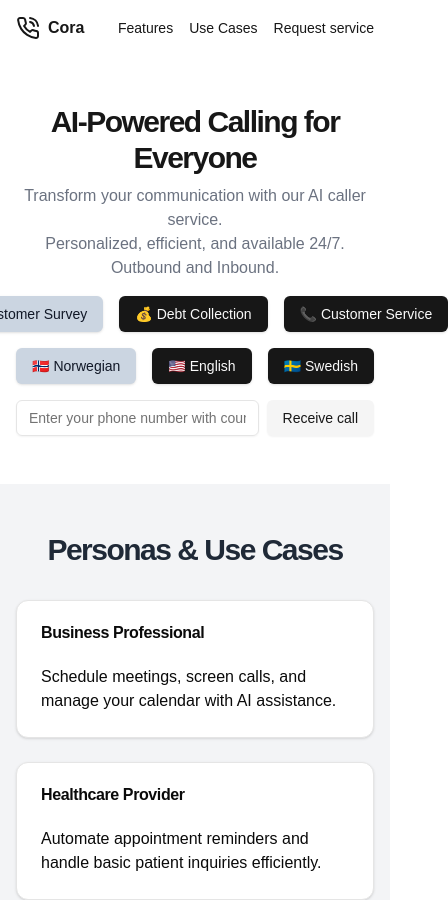
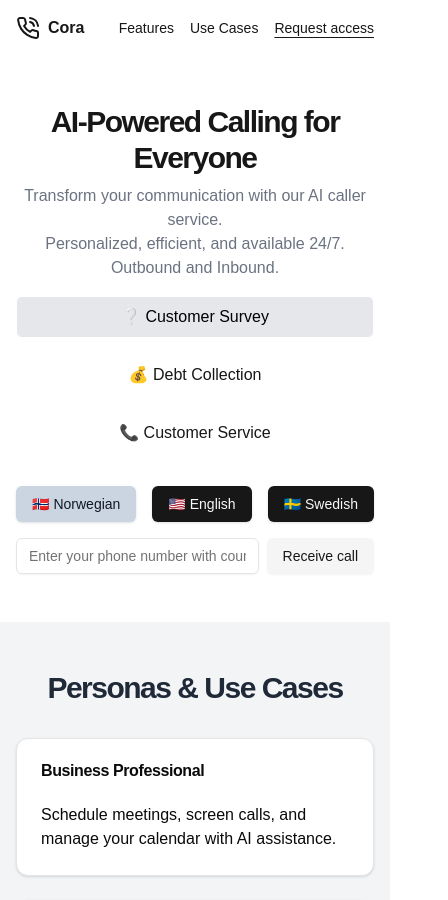
Before and after one commit to Amanej/cora, a Next.js app: page / in a window 390 px wide. Shown: the top 900 px of the page, 448 px wide, since content can reach past the window. Built offline with nearby package versions, Linux system fonts and the light colour scheme.

Commit message:
Fix buttons

```diff
--- a/app/page.tsx
+++ b/app/page.tsx
@@ -7,6 +7,7 @@
 import { PhoneCall, MessageSquare, Calendar, Clock, CheckCircle } from "lucide-react"
 import Link from 'next/link'
 import { Select, SelectTrigger, SelectValue, SelectContent, SelectItem } from '@/components/ui/select'
+import clsx from 'clsx'
 
 const Header = () => {
   return (
@@ -22,8 +23,8 @@
         <Link className="text-sm font-medium hover:underline underline-offset-4" href="#use-cases">
           Use Cases
         </Link>
-        <Link className="text-sm font-medium hover:underline underline-offset-4" href="https://tally.so/r/31vx9Q" target="_blank">
-          Request service
+        <Link className="text-sm font-medium underline underline-offset-4" href="https://tally.so/r/31vx9Q" target="_blank">
+          Request access
         </Link>
       </nav>
     </header>
@@ -67,6 +68,9 @@
     callApi(phoneNumber)
   }
 
+  const isCustomerSurvey = useCase === USE_CASES.CUSTOMER_SURVEY;
+  const isDebtCollection = useCase === USE_CASES.DEBT_COLLECTION;
+  const isCustomerService = useCase === USE_CASES.CUSTOMER_SERIVCE;
   return (
     <div className="flex flex-col min-h-screen">
       <Header />
@@ -83,30 +87,35 @@
                 </p>
               </div>
               <div className="flex flex-col space-y-4">
-                <div className="flex space-x-4">
-                  <Button onClick={() => setUseCase(USE_CASES.CUSTOMER_SURVEY)} className={useCase === USE_CASES.CUSTOMER_SURVEY ? "bg-slate-300 text-gray-900" : ""}>❔ Customer Survey</Button>
-                  <Button onClick={() => {setUseCase(USE_CASES.DEBT_COLLECTION)
-                    setLang(LANG.NO)
-                  }} className={useCase === USE_CASES.DEBT_COLLECTION ? "bg-slate-300 text-gray-900" : ""}>💰 Debt Collection</Button>
-                  <Button onClick={() => {
+                <div className="flex flex-col md:flex-row md:space-x-4">
+                  <button className={clsx("border border-white rounded-md p-2 mb-4", isCustomerSurvey ? "bg-gray-200 text-black" : "")} onClick={() => setUseCase(USE_CASES.CUSTOMER_SURVEY)}>❔ Customer Survey</button>
+                  <button className={clsx("border border-white rounded-md p-2 mb-4", isDebtCollection ? "bg-gray-200 text-black" : "")}
+                    onClick={() => {setUseCase(USE_CASES.DEBT_COLLECTION)
+                      setLang(LANG.NO)
+                    }}
+                  >💰 Debt Collection</button>
+                  <button className={clsx("border border-white rounded-md p-2 mb-4", isCustomerService ? "bg-gray-200 text-black" : "")}
+                    onClick={() => {
                       setUseCase(USE_CASES.CUSTOMER_SERIVCE)
                       setLang(LANG.NO)
-                  }} className={useCase === USE_CASES.CUSTOMER_SERIVCE ? "bg-slate-300 text-gray-900" : ""}>📞 Customer Service</Button>
+                  }}
+                  >📞 Customer Service</button>
                 </div>
                 <div className="flex space-x-4 mx-auto my-6">
                   <Button onClick={() => setLang(LANG.NO)} className={lang === LANG.NO ? "bg-slate-300 text-gray-900" : ""}>🇳🇴 Norwegian</Button>
-                  {useCase === USE_CASES.CUSTOMER_SURVEY &&
+
                     <Button onClick={() => {
                         setLang(LANG.ENG);
                         setUseCase(USE_CASES.CUSTOMER_SURVEY);
-                    }} className={lang === LANG.ENG ? "bg-slate-300 text-gray-900" : ""}>🇺🇸 English</Button>
-                  }
-                  {useCase === USE_CASES.CUSTOMER_SURVEY &&
+                    }} className={lang === LANG.ENG ? "bg-slate-300 text-gray-900" : ""}
+                      disabled={!(useCase === USE_CASES.CUSTOMER_SURVEY)}
+                    >🇺🇸 English</Button>
                     <Button onClick={() => {
                       setLang(LANG.SWE)
                       setUseCase(USE_CASES.CUSTOMER_SURVEY);
-                    }} className={lang === LANG.SWE ? "bg-slate-300 text-gray-900" : ""}>🇸🇪 Swedish</Button>
-                  }
+                    }}
+                    disabled={!(useCase === USE_CASES.CUSTOMER_SURVEY)}
+                    className={lang === LANG.SWE ? "bg-slate-300 text-gray-900" : ""}>🇸🇪 Swedish</Button>
                 </div>
               </div>
               <div className="w-full max-w-sm space-y-2 justify-center align-middle hidden">
```
